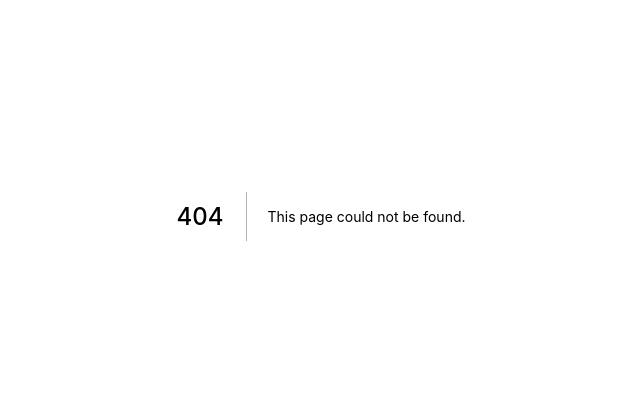
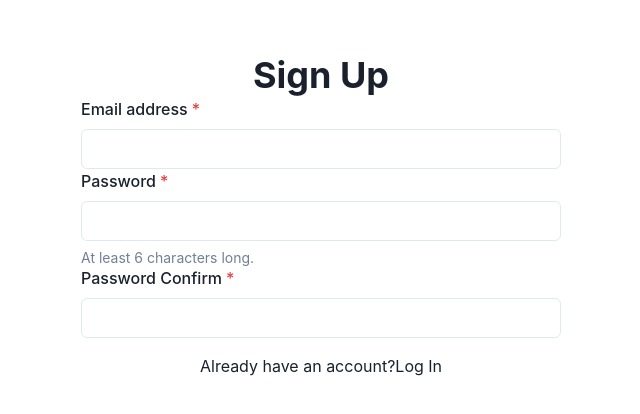
Before and after one commit to TimSnake13/mini-notion-client, a Next.js app: page /sign-up in a window 1280 px wide. Before the commit this address had no page. Shown: the part 184-598 px from the top of the page, without its empty margins (319-959 px from the left). Built offline with nearby package versions, Linux system fonts and the light colour scheme; no server answers.

Commit message:
firebase auth initial commit

```diff
--- /dev/null
+++ b/components/auth/AuthContext.tsx
@@ -0,0 +1,30 @@
+import React, { useContext, useEffect, useState } from "react";
+import { auth } from "./firebase";
+
+const AuthContext = React.createContext();
+
+export function useAuth() {
+  return useContext(AuthContext);
+}
+
+export function AuthProvider({ children }) {
+  const [currentUser, setCurrentUser] = useState<any>();
+
+  function signup(email, password) {
+    return auth.createUserWithEmailAndPassword(email, password);
+  }
+
+  useEffect(() => {
+    const unsubscribe = auth.onAuthStateChanged((user) => {
+      setCurrentUser(user);
+    });
+
+    return unsubscribe;
+  }, []);
+
+  const value = {
+    currentUser,
+    signup,
+  };
+  return <AuthContext.Provider value={value}>{children}</AuthContext.Provider>;
+}
--- /dev/null
+++ b/components/auth/firebase.tsx
@@ -0,0 +1,17 @@
+import firebase from "firebase/app";
+import "firebase/auth";
+
+const firebaseConfig = {
+  apiKey: process.env.NEXT_PUBLIC_FIREBASE_API_KEY,
+  authDomain: process.env.NEXT_PUBLIC_FIREBASE_AUTH_DOMAIN,
+  projectId: process.env.NEXT_PUBLIC_FIREBASE_PROJECT_ID,
+  storageBucket: process.env.NEXT_PUBLIC_STORAGE_BUCKET,
+  messagingSenderId: process.env.NEXT_PUBLIC_MESSAGING_SENDER_ID,
+  appId: process.env.NEXT_PUBLIC_APP_ID,
+  measurementId: process.env.NEXT_PUBLIC_MEASUREMENT_ID,
+};
+const app = firebase.initializeApp(firebaseConfig);
+//   firebase.analytics();
+
+export const auth = app.auth();
+export default app;
--- a/package.json
+++ b/package.json
@@ -11,11 +11,13 @@
     "@chakra-ui/react": "^1.3.2",
     "@emotion/react": "^11.1.5",
     "@emotion/styled": "^11.1.5",
+    "firebase": "^8.2.7",
     "formik": "^2.2.6",
     "framer-motion": "^3.3.0",
     "next": "10.0.6",
     "react": "17.0.1",
     "react-dom": "17.0.1",
+    "react-firebaseui": "^4.1.0",
     "react-icons": "^4.2.0",
     "slate": "^0.59.0",
     "slate-history": "^0.59.0",
--- a/pages/_app.tsx
+++ b/pages/_app.tsx
@@ -1,11 +1,14 @@
 import "../styles/globals.css";
 import { ChakraProvider } from "@chakra-ui/react";
+import { AuthProvider } from "../components/auth/AuthContext";
 
 function MyApp({ Component, pageProps }) {
   return (
-    <ChakraProvider>
-      <Component {...pageProps} />
-    </ChakraProvider>
+    <AuthProvider>
+      <ChakraProvider>
+        <Component {...pageProps} />
+      </ChakraProvider>
+    </AuthProvider>
   );
 }
 
--- /dev/null
+++ b/pages/sign-up.tsx
@@ -0,0 +1,51 @@
+import React, { useRef } from "react";
+import Link from "next/link";
+import {
+  FormControl,
+  FormLabel,
+  Input,
+  FormHelperText,
+  Container,
+  Center,
+  Flex,
+  Heading,
+} from "@chakra-ui/react";
+import { useAuth } from "../components/auth/AuthContext";
+
+const SignUp = () => {
+  const emailRef = useRef();
+  const pwRef = useRef();
+  const pwConfirmRef = useRef();
+  const { signup } = useAuth();
+  function handleSubmit(e) {
+    e.preventDefault();
+    // if (pwRef?.current?.value === pwConfirmRef?.current?.value)
+    // signup(emailRef.current?.value, pwRef.current.value);
+  }
+  return (
+    <Center h="100vh">
+      <Container maxW="lg">
+        <Center>
+          <Heading as="h2">Sign Up</Heading>
+        </Center>
+        <FormControl id="email" isRequired>
+          <FormLabel>Email address</FormLabel>
+          <Input type="email" required ref={emailRef} />
+          <FormLabel>Password</FormLabel>
+          <Input type="password" required ref={pwRef} />
+          <FormHelperText>At least 6 characters long.</FormHelperText>{" "}
+          <FormLabel>Password Confirm</FormLabel>
+          <Input type="password" required ref={pwConfirmRef} />
+        </FormControl>
+        <Center mt="4">
+          Already have an account?
+          <Link href="/login">
+            <a>Log In</a>
+          </Link>
+        </Center>
+      </Container>
+    </Center>
+  );
+};
+
+export default SignUp;
```
Also changed, not shown: components/NotesSection.tsx (+5 -5 lines), pages/login.tsx (added, +23 -0 lines), 1 other file (tests, documents, lock files or other folders).
